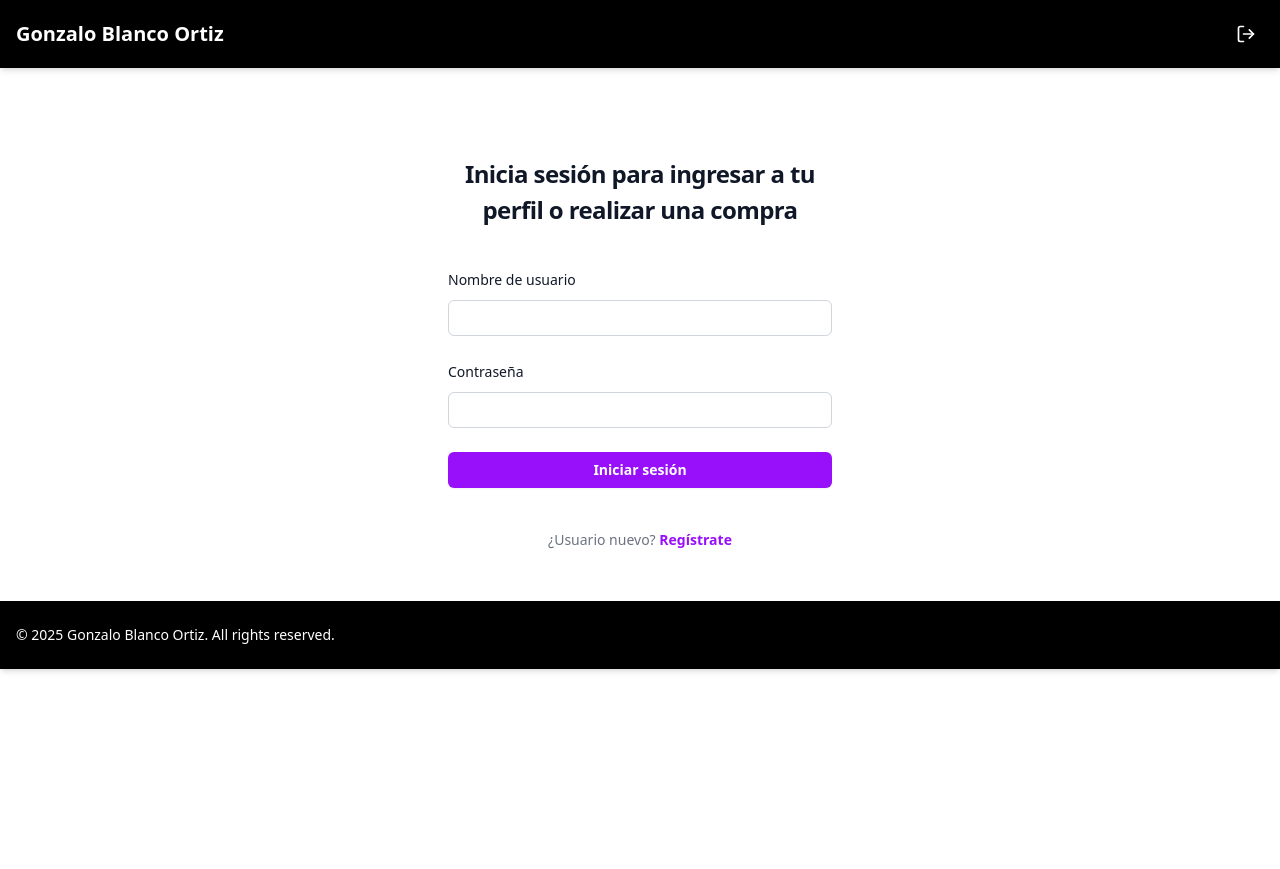
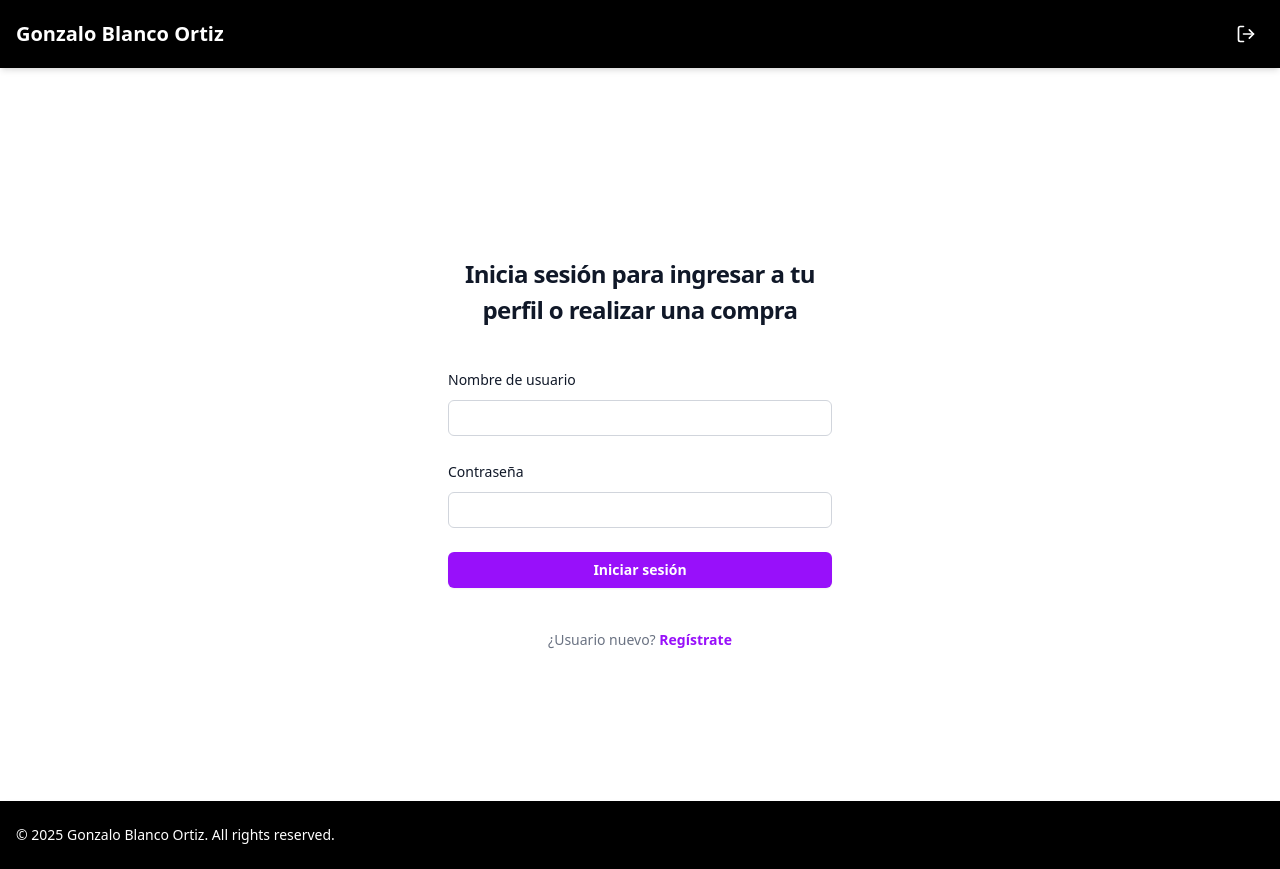
Before and after one commit to Ayuik/Proyecto_personal_FE, a React (Vite) app: page /signinuserpage in a window 1280 px wide. Before the commit the page ends 800 px from the top, so only its background shows below. Built offline with nearby package versions, Linux system fonts and the light colour scheme.

Commit message:
fix: set div to place footer at the bottom

```diff
--- a/src/pages/SigninAdminPage.jsx
+++ b/src/pages/SigninAdminPage.jsx
@@ -1,11 +1,11 @@
 import React from "react";
-import { Link} from "react-router-dom";
+import { Link } from "react-router-dom";
 import SigninForm from "../components/SigninForm";
 import UserAdminHeader from "../components/UserAdminHeader";
 
-function SigninAdminPage(){
-    return (
-        <>
+function SigninAdminPage() {
+  return (
+    <div className="flex flex-col min-h-screen">
       <UserAdminHeader />
       <div className="flex min-h-full flex-1 flex-col justify-center px-6 py-12 lg:px-8">
         <div className="sm:mx-auto sm:w-full sm:max-w-sm">
@@ -15,7 +15,7 @@ function SigninAdminPage(){
         </div>
 
         <div className="mt-10 sm:mx-auto sm:w-full sm:max-w-sm">
-            <SigninForm redirectTo="/adminhome"/>
+          <SigninForm redirectTo="/adminhome" />
           <p className="mt-10 text-center text-sm/6 text-gray-500">
             ¿Administrador nuevo?{" "}
             <Link
@@ -27,8 +27,8 @@ function SigninAdminPage(){
           </p>
         </div>
       </div>
-    </>
-    )
+    </div>
+  );
 }
 
-export default SigninAdminPage
+export default SigninAdminPage;
--- a/src/pages/SigninUserPage.jsx
+++ b/src/pages/SigninUserPage.jsx
@@ -6,7 +6,7 @@ import UserAdminHeader from "../components/UserAdminHeader";
 
 function SigninUserPage() {
    return (
-    <>
+    <div className="flex flex-col min-h-screen">
       <UserAdminHeader />
       <div className="flex min-h-full flex-1 flex-col justify-center px-6 py-12 lg:px-8">
         <div className="sm:mx-auto sm:w-full sm:max-w-sm">
@@ -29,7 +29,7 @@ function SigninUserPage() {
           </p>
         </div>
       </div>
-    </>
+    </div>
   );
 }
 
--- a/src/pages/SignupAdminPage.jsx
+++ b/src/pages/SignupAdminPage.jsx
@@ -4,7 +4,7 @@ import UserAdminHeader from "../components/UserAdminHeader";
 
 function SignupAdminPage() {
   return (
-    <>
+    <div className="flex flex-col min-h-screen">
       <UserAdminHeader />
       <div className="flex min-h-full flex-1 flex-col justify-center px-6 py-12 lg:px-8">
         <div className="sm:mx-auto sm:w-full sm:max-w-sm">
@@ -17,7 +17,7 @@ function SignupAdminPage() {
             <SignupForm redirectTo="/signinadminpage" role = "admin"/>
         </div>
       </div>
-    </>
+    </div>
   );
 }
 
--- a/src/pages/SignupUserPage.jsx
+++ b/src/pages/SignupUserPage.jsx
@@ -4,7 +4,7 @@ import UserAdminHeader from "../components/UserAdminHeader";
 
 function SignupUserPage() {
   return (
-    <>
+    <div className="flex flex-col min-h-screen">
       <UserAdminHeader />
       <div className="flex min-h-full flex-1 flex-col justify-center px-6 py-12 lg:px-8">
         <div className="sm:mx-auto sm:w-full sm:max-w-sm">
@@ -17,7 +17,7 @@ function SignupUserPage() {
             <SignupForm redirectTo="/signinuserpage" role = "user"/>
         </div>
       </div>
-    </>
+    </div>
   );
 }
 
```
